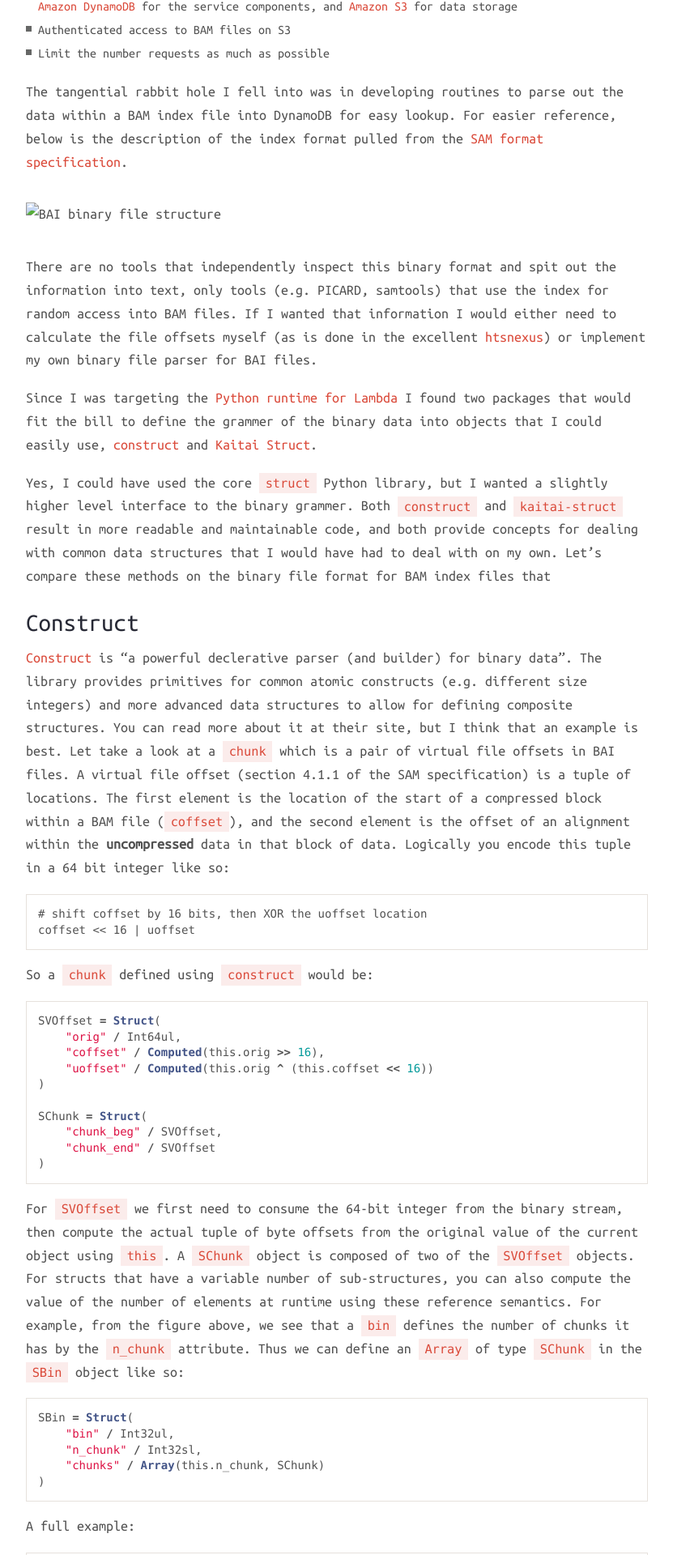
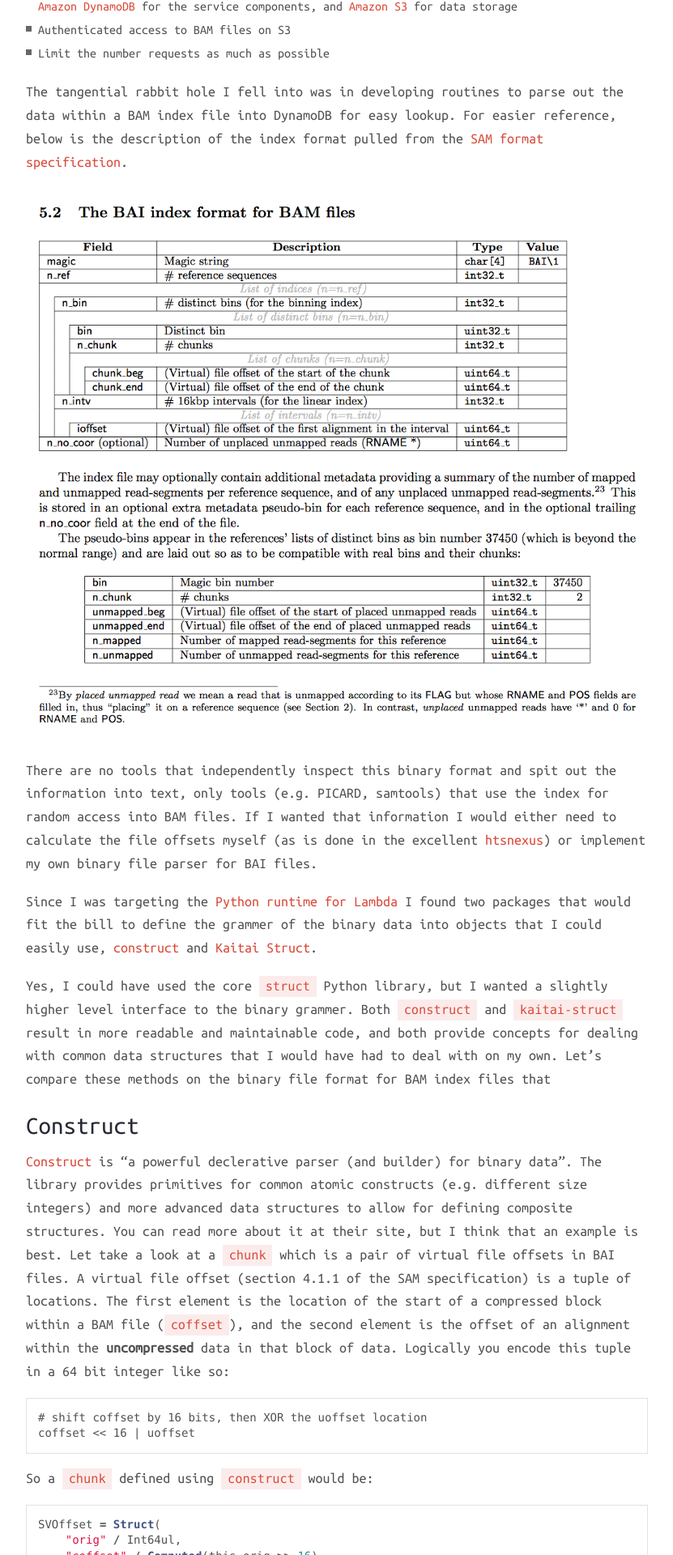
Before and after one commit to delagoya/rusty-bio, a Jekyll site: the page built from _posts/2016-12-23-binary-file-parsing-in-bioinformatics.md, in a window 1280 px wide. Shown: the part 636-2556 px from the top of the page at 81% size, without its empty margins (224-1055 px from the left). Built offline with Jekyll 4.4.1, drawn with Linux system fonts in a browser that asks for light colours; nearby versions of some CDN libraries.

Commit message:
moved an image to assets dir

```diff
--- a/_posts/2016-12-23-binary-file-parsing-in-bioinformatics.md
+++ b/_posts/2016-12-23-binary-file-parsing-in-bioinformatics.md
@@ -21,7 +21,7 @@ The goals I set out for myself where:
 The tangential rabbit hole I fell into was in developing routines to parse out the data within a BAM index file into DynamoDB for easy lookup. For easier reference, below is the description of the index format pulled from the [SAM format specification](http://samtools.github.io/hts-specs/SAMv1.pdf).
 
 
-![BAI binary file structure](2016-12-23-binary-file-parsing-in-bioinformatics/bai_spec.png)
+![BAI binary file structure]({{site.url}}/assets/2016-12-23-binary-file-parsing-in-bioinformatics/bai_spec.png)
 
 
 There are no tools that independently inspect this binary format and spit out the information into text, only tools (e.g. PICARD, samtools) that use the index for random access into BAM files. If I wanted that information I would either need to calculate the file offsets myself (as is done in the excellent [htsnexus](https://github.com/dnanexus-rnd/htsnexus)) or implement my own binary file parser for BAI files.
```
Also changed, not shown: assets/2016-12-23-binary-file-parsing-in-bioinformatics/bai_spec.png (renamed from _posts/2016-12-23-binary-file-parsing-in-bioinformatics/bai_spec.png).
